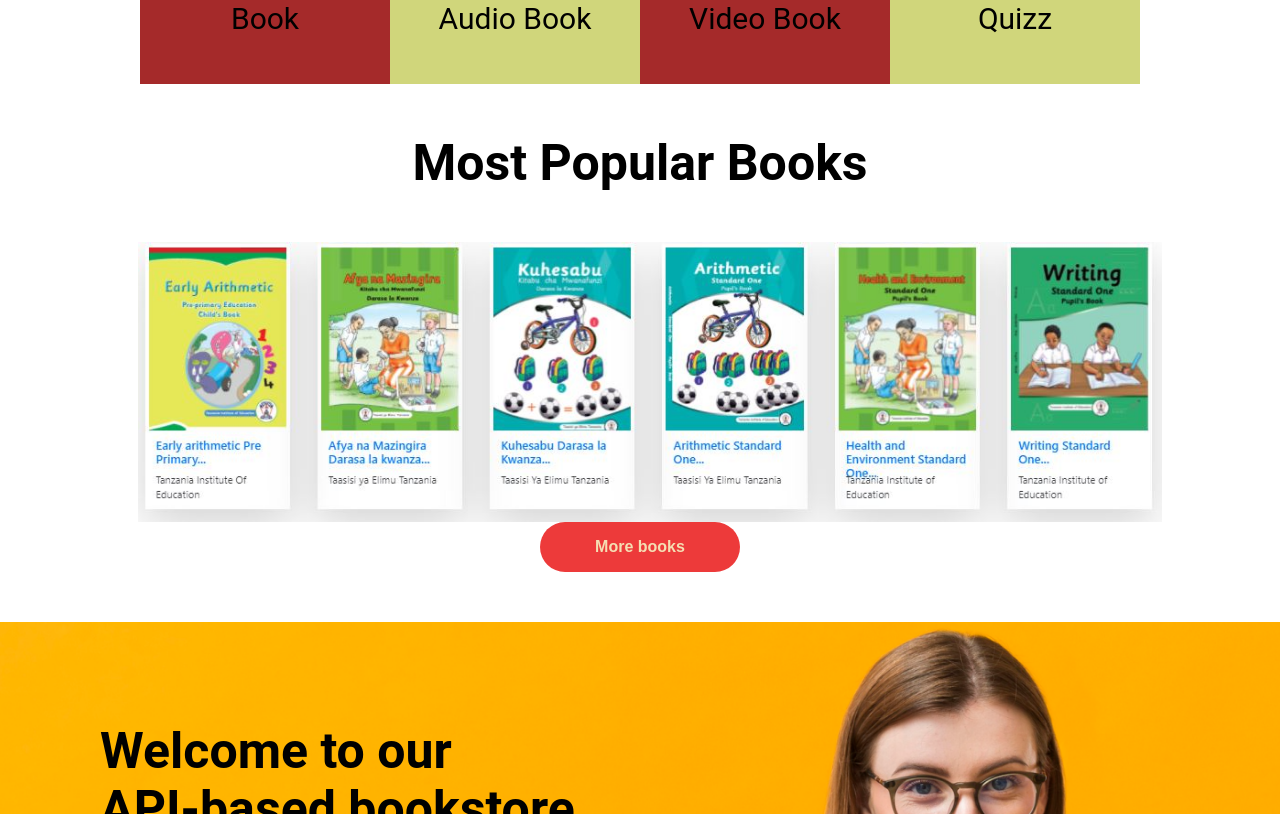
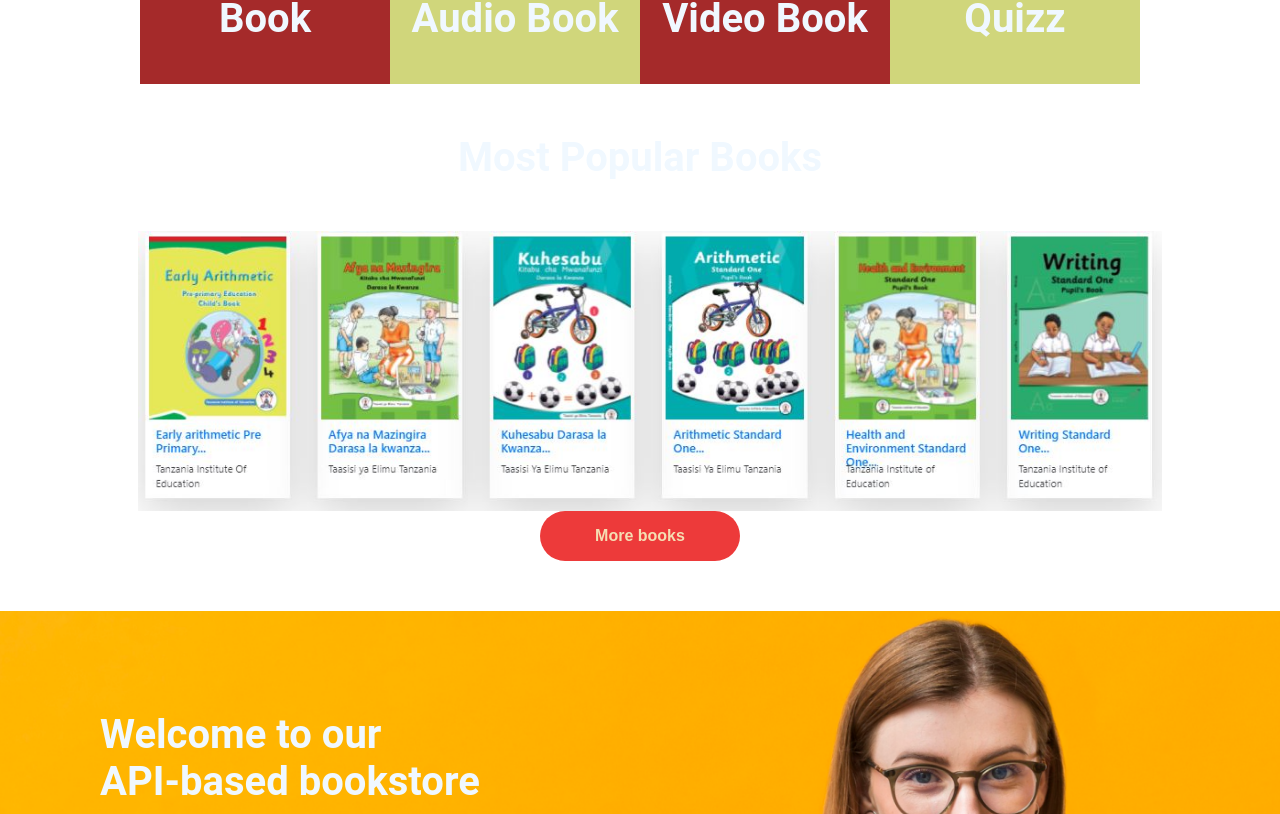
Before and after one commit to jsdesignclub/library-management-system, a React (Create React App) app in the folder my-app/: page / in a window 1280 px wide. Shown: the part 966-1780 px from the top of the page. Built offline with nearby package versions, Linux system fonts and the light colour scheme.

Commit message:
commit 2023.03.25

```diff
--- a/my-app/package.json
+++ b/my-app/package.json
@@ -3,6 +3,9 @@
   "version": "0.1.0",
   "private": true,
   "dependencies": {
+    "@emotion/react": "^11.10.6",
+    "@emotion/styled": "^11.10.6",
+    "@mui/material": "^5.11.14",
     "@testing-library/jest-dom": "^5.16.5",
     "@testing-library/react": "^13.4.0",
     "@testing-library/user-event": "^13.5.0",
@@ -37,6 +40,8 @@
     ]
   },
   "devDependencies": {
+    "autoprefixer": "^10.4.14",
+    "postcss": "^8.4.21",
     "tailwindcss": "^3.2.7"
   }
 }
--- /dev/null
+++ b/my-app/postcss.config.js
@@ -0,0 +1,6 @@
+module.exports = {
+  plugins: {
+    tailwindcss: {},
+    autoprefixer: {},
+  },
+}
--- a/my-app/src/App.js
+++ b/my-app/src/App.js
@@ -15,6 +15,7 @@ import Navbar from './component/navbar';
 import Vedio from './pages/vidio';
 import Quizz from './pages/quizz';
 import Audio from './pages/audio';
+import Footer from './component/footer';
 function App() {
   return (
 
@@ -30,6 +31,9 @@ function App() {
       <Route path='/quizz'  element={<Quizz/>} />
       <Route path='/Contact'  element={<Contact/>} />
       </Routes>
+
+      <Footer/>
+
     </Router>
 
 
--- a/my-app/src/index.css
+++ b/my-app/src/index.css
@@ -1,13 +1,3 @@
-body {
-  margin: 0;
-  font-family: -apple-system, BlinkMacSystemFont, 'Segoe UI', 'Roboto', 'Oxygen',
-    'Ubuntu', 'Cantarell', 'Fira Sans', 'Droid Sans', 'Helvetica Neue',
-    sans-serif;
-  -webkit-font-smoothing: antialiased;
-  -moz-osx-font-smoothing: grayscale;
-}
-
-code {
-  font-family: source-code-pro, Menlo, Monaco, Consolas, 'Courier New',
-    monospace;
-}
+@tailwind base;
+@tailwind components;
+@tailwind utilities;
--- a/my-app/src/pages/Home.js
+++ b/my-app/src/pages/Home.js
@@ -23,7 +23,7 @@ function Home(){
      <Bannersection/>
      <OurAudioBooks/>
      <OurVideoBooks/>
-     <Footer/>
+
         </div>
 
 
--- a/my-app/src/pages/book.js
+++ b/my-app/src/pages/book.js
@@ -1,8 +1,36 @@
 import React from 'react'
+import MostPopularBooks from '../component/mostPopularBooks'
+import '../style/book.css'
+import Avatar from '@mui/material/Avatar';
+import Stack from '@mui/material/Stack';
+
 
 function Book() {
   return (
-    <h1>This is book page</h1>
+    <div>
+
+      <div className='bookpage'>
+      <span>Now you can</span>
+      <span>read millions</span>
+      <span>Book </span>
+
+      </div>
+
+      <div className='bookstore'>
+
+
+      </div>
+
+      <Stack direction="row" spacing={2}>
+      <Avatar alt="Remy Sharp" src="../image/audio1.png" />
+      <Avatar alt="Travis Howard" src="/static/images/avatar/2.jpg" />
+      <Avatar alt="Cindy Baker" src="/static/images/avatar/3.jpg" />
+    </Stack>
+
+    </div>
+
+
+
   )
 }
 
--- a/my-app/src/style/Home.css
+++ b/my-app/src/style/Home.css
@@ -2,7 +2,7 @@ body{
     box-sizing: border-box;
     padding: 0;
     margin: 0;
-    width: 100%;
+
 }
 .herro{
     margin-top: 0px;
--- /dev/null
+++ b/my-app/src/style/book.css
@@ -0,0 +1,39 @@
+body{
+    box-sizing: border-box;
+    margin: 0;
+    padding: 0;
+}
+
+
+.bookpage{
+    background-image:linear-gradient(96.45deg, rgba(2, 0, 0, 0.71) 43.69%, rgba(2, 0, 0, 0) 93.75%), url('../image/Student.png');
+    height: 400px;
+
+    background-size: cover;
+    margin-top: 0px;
+    z-index: 1;
+    display: flex;
+    flex-direction: column;
+    padding: 150px 100px 50px 100px;
+
+
+}
+span:nth-of-type(1){
+    font-size: 40px;
+    color: aliceblue;
+    font-weight: bold;
+}
+span:nth-of-type(2){
+    font-size: 40px;
+    color: aliceblue;
+    font-weight: bold;
+}
+
+span:nth-of-type(3){
+    font-size: 70px;
+    color: #ED3A3A;
+    font-weight: bold;
+}
+.bookstore{
+    height: 500px;
+}
--- a/my-app/tailwind.config.js
+++ b/my-app/tailwind.config.js
@@ -1,6 +1,7 @@
-/** @type {import('tailwindcss').Config} */
 module.exports = {
-  content: ["./src/**/*.{html,js}"],
+  content: [
+    "./src/**/*.{js,jsx,ts,tsx}",
+  ],
   theme: {
     extend: {},
   },
```
Also changed, not shown: my-app/src/image/Student.png (added), my-app/src/styles/output.css (added), 1 other file (tests, documents, lock files or other folders).
